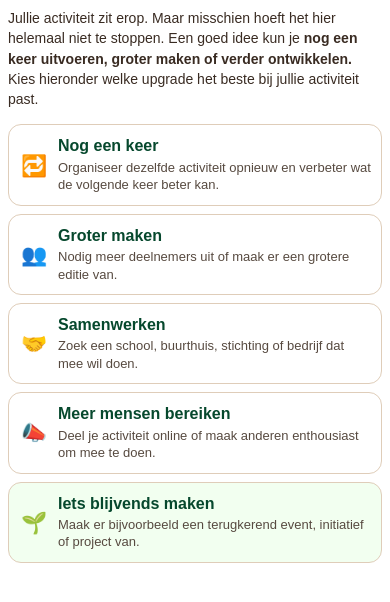
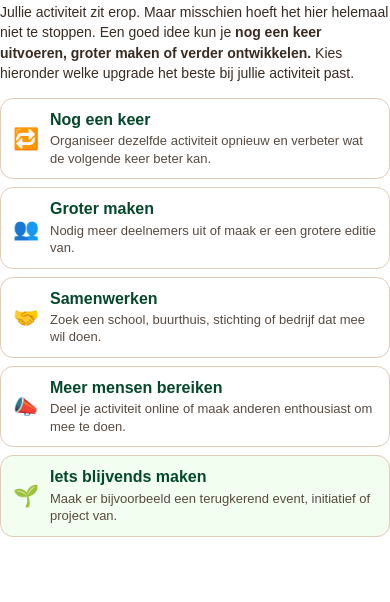
Before and after one commit to kayawaller-design/LYL, a plain HTML site: page activiteit-upgraden-mobile.html in a window 390 px wide. Drawn offline with Linux system fonts and the light colour scheme.

Commit message:
Remove inner mobile padding in Huddle embed

```diff
--- a/activiteit-upgraden-mobile.html
+++ b/activiteit-upgraden-mobile.html
@@ -19,7 +19,7 @@
   .primary{font-size:14px}
 }
 @media(max-width:360px){main{padding:6px 6px 16px}.choice{padding:9px 8px;grid-template-columns:26px minmax(0,1fr);column-gap:7px}.emoji{font-size:19px}.choice strong{font-size:15px}.choice span:last-child{font-size:12px}p.intro{font-size:13px}}
-.overview-answers{display:grid;gap:12px;margin:20px 0 26px}.overview-item{border:1.5px solid #dfcdb9;border-radius:15px;padding:16px;background:#fff;overflow-wrap:anywhere}.overview-item strong{display:block;color:#06482d;font-size:16px;margin-bottom:8px}.overview-item p{margin:0;white-space:pre-wrap;line-height:1.5}.overview-actions{margin-top:20px}@media(max-width:700px){.overview-item{padding:12px}.overview-item strong{font-size:15px}.overview-item p{font-size:14px}}.overview-header{margin:14px 0 20px}.overview-kicker{font-size:12px;font-weight:700;letter-spacing:.08em;color:#00633d}.overview-header h2{margin:7px 0}.overview-header p{margin:0;color:#574a40;line-height:1.5}.overview-sheet{border:1.5px solid #d7c5af;border-radius:20px;background:#fbfaf7;padding:20px}.overview-sheet .chosen{margin:0 0 18px}.overview-sheet .overview-answers{margin:0;gap:10px}.overview-help{font-size:15px;line-height:1.5;margin:22px 0 12px}.overview-copy{width:100%;margin-bottom:8px}@media(max-width:700px){.overview-sheet{padding:12px;border-radius:15px}.overview-header{margin:10px 0 15px}.overview-help{font-size:14px}}</style></head><body><main>
+.overview-answers{display:grid;gap:12px;margin:20px 0 26px}.overview-item{border:1.5px solid #dfcdb9;border-radius:15px;padding:16px;background:#fff;overflow-wrap:anywhere}.overview-item strong{display:block;color:#06482d;font-size:16px;margin-bottom:8px}.overview-item p{margin:0;white-space:pre-wrap;line-height:1.5}.overview-actions{margin-top:20px}@media(max-width:700px){.overview-item{padding:12px}.overview-item strong{font-size:15px}.overview-item p{font-size:14px}}.overview-header{margin:14px 0 20px}.overview-kicker{font-size:12px;font-weight:700;letter-spacing:.08em;color:#00633d}.overview-header h2{margin:7px 0}.overview-header p{margin:0;color:#574a40;line-height:1.5}.overview-sheet{border:1.5px solid #d7c5af;border-radius:20px;background:#fbfaf7;padding:20px}.overview-sheet .chosen{margin:0 0 18px}.overview-sheet .overview-answers{margin:0;gap:10px}.overview-help{font-size:15px;line-height:1.5;margin:22px 0 12px}.overview-copy{width:100%;margin-bottom:8px}@media(max-width:700px){.overview-sheet{padding:12px;border-radius:15px}.overview-header{margin:10px 0 15px}.overview-help{font-size:14px}}@media(max-width:700px){html,body{margin:0!important;padding:0!important;background:#fff!important}main{padding:2px 0 16px!important;width:100%!important;max-width:none!important}.grid{margin:0!important}.overview-sheet{margin:0!important}} </style></head><body><main>
 <section id="select"><p class="intro">Jullie activiteit zit erop. Maar misschien hoeft het hier helemaal niet te stoppen. Een goed idee kun je <b>nog een keer uitvoeren, groter maken of verder ontwikkelen.</b> Kies hieronder welke upgrade het beste bij jullie activiteit past.</p>
 <div class="grid" id="choices"></div></section>
 <section id="plan" class="hidden"><button class="back" id="back">← Terug</button><div class="chosen" id="chosen"></div><h2>Maak jullie plan</h2><p class="sub">Beantwoord de vier vragen. Zo maak je van jullie idee een concreet plan.</p><form id="form">
```
